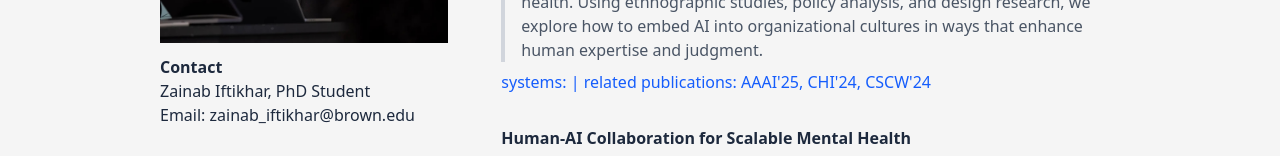
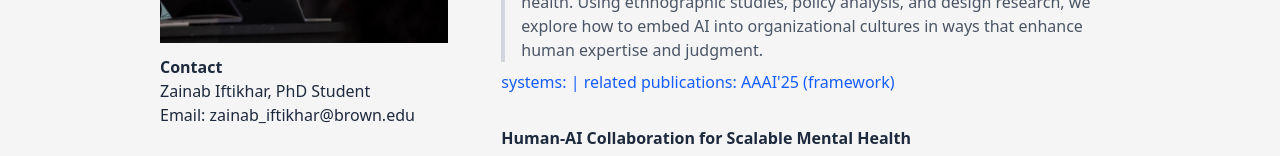
Before and after one commit to prettybuffy/web-vite-app, a React (Vite) app: page /projects in a window 1280 px wide. Shown: the part 351-507 px from the top of the page. Built offline with nearby package versions, Linux system fonts and the light colour scheme.

Commit message:
add links for systems (in projects)

```diff
--- a/src/pages/Projects.jsx
+++ b/src/pages/Projects.jsx
@@ -7,8 +7,7 @@ const projects = [
     This research examines how organizations can responsibly integrate AI into daily workflows while preserving human oversight, accountability, and trust.
     We study real-world deployments to assess the opportunities and risks of AI augmentation across sectors, including mental health. Using ethnographic studies, policy analysis, and design research,
     we explore how to embed AI into organizational cultures in ways that enhance human expertise and judgment.`,
-    link: "#",
-    publications: "related publications: AAAI'25, CHI'24, CSCW'24",
+    publications: "related publications: AAAI'25 (framework)",
     type: "ongoing"
   },
   {
@@ -18,7 +17,7 @@ const projects = [
     I have been exploring these questions from a Responsible AI perspective, in collaboration with clinical psychologists, AI ethicists, and mental health organizations.
     Here are some of our ongoing efforts—both systems and frameworks—to better understand and situate AI's role in scaling therapy.`,
     system: "Cheeseburger Therapy: An accessible chat-based platform that provides peer support through Cognitive Behavioral Therapy (CBT) to scale mental health, a collaboration with the Cheese team.",
-    link: "#",
+    link: "https://cheeseburgertherapy.org/",
     publications: "related publications: AAAI'25, CHI'24, CSCW'24",
     type: "ongoing"
   },
@@ -31,7 +30,7 @@ const projects = [
     //data can serve as a mirror, helping people make sense of their digital histories in meaningful ways.
     //This work explores how personal data can serve as a mirror, enabling meaningful self-reflection through everyday digital traces.`,
     systems: "Sochiatrist: An ML-driven system for extracting, analyzing and visualizing social messaging to support data-driven self-reflection.",
-    link: "#",
+    link: "https://sochiatrist.cs.brown.edu/",
     type: "ongoing"
   },
   {
@@ -41,7 +40,7 @@ const projects = [
     social presence while reducing message-based cognitive
     load.`, //Using mixed methods, the work highlights how tailored cues can enhance clarity, confidence, and social connection, with implications for inclusive messaging design.`,
     systems: "Live Typing: Real-time typing indicators designed to increasing social presence in messaging platforms.",
-    link: "#",
+    link: "https://github.com/brownhci/live-typing",
     publications: "related publications: CHI'23, CSCW'25",
     type: "past"
   }
```
